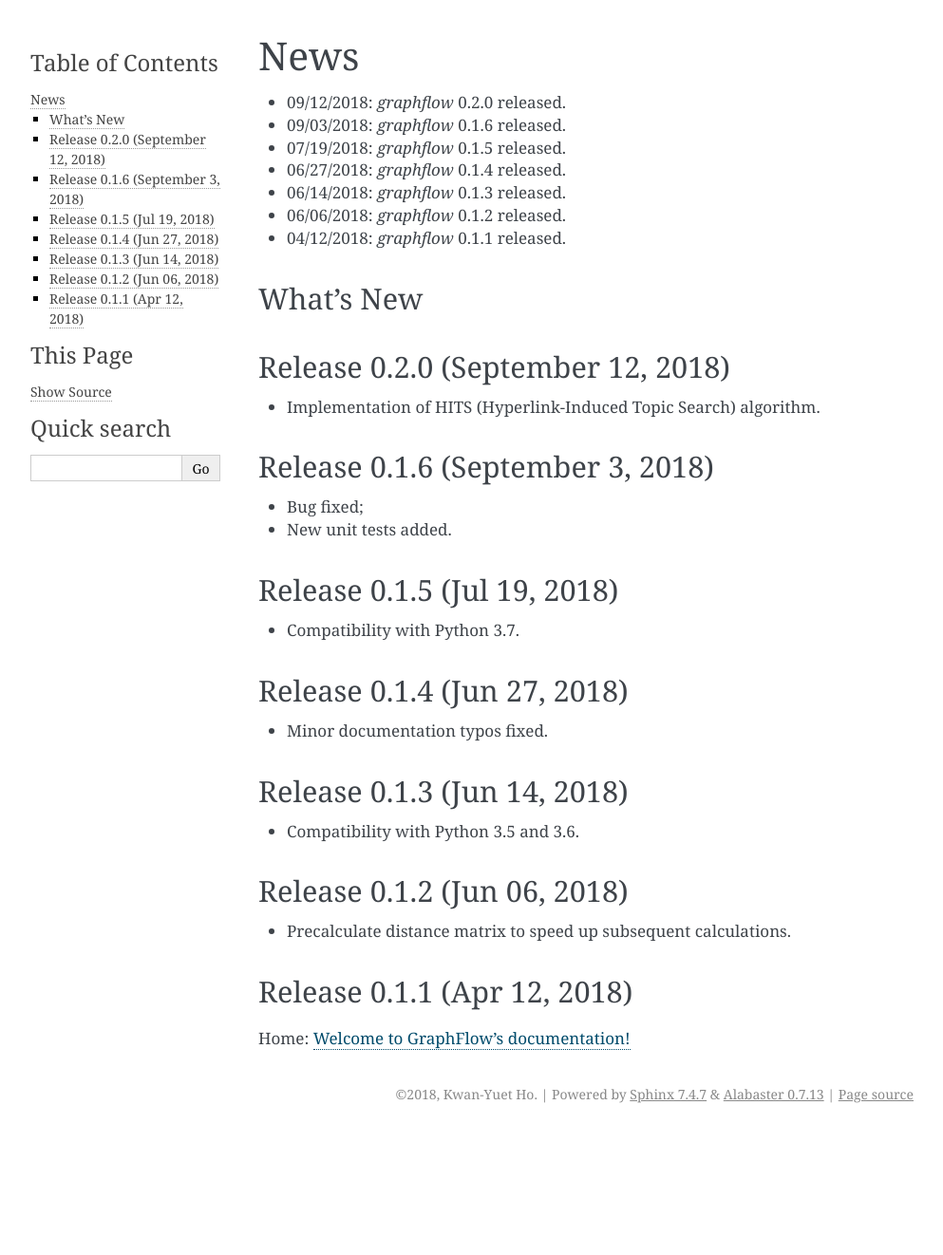
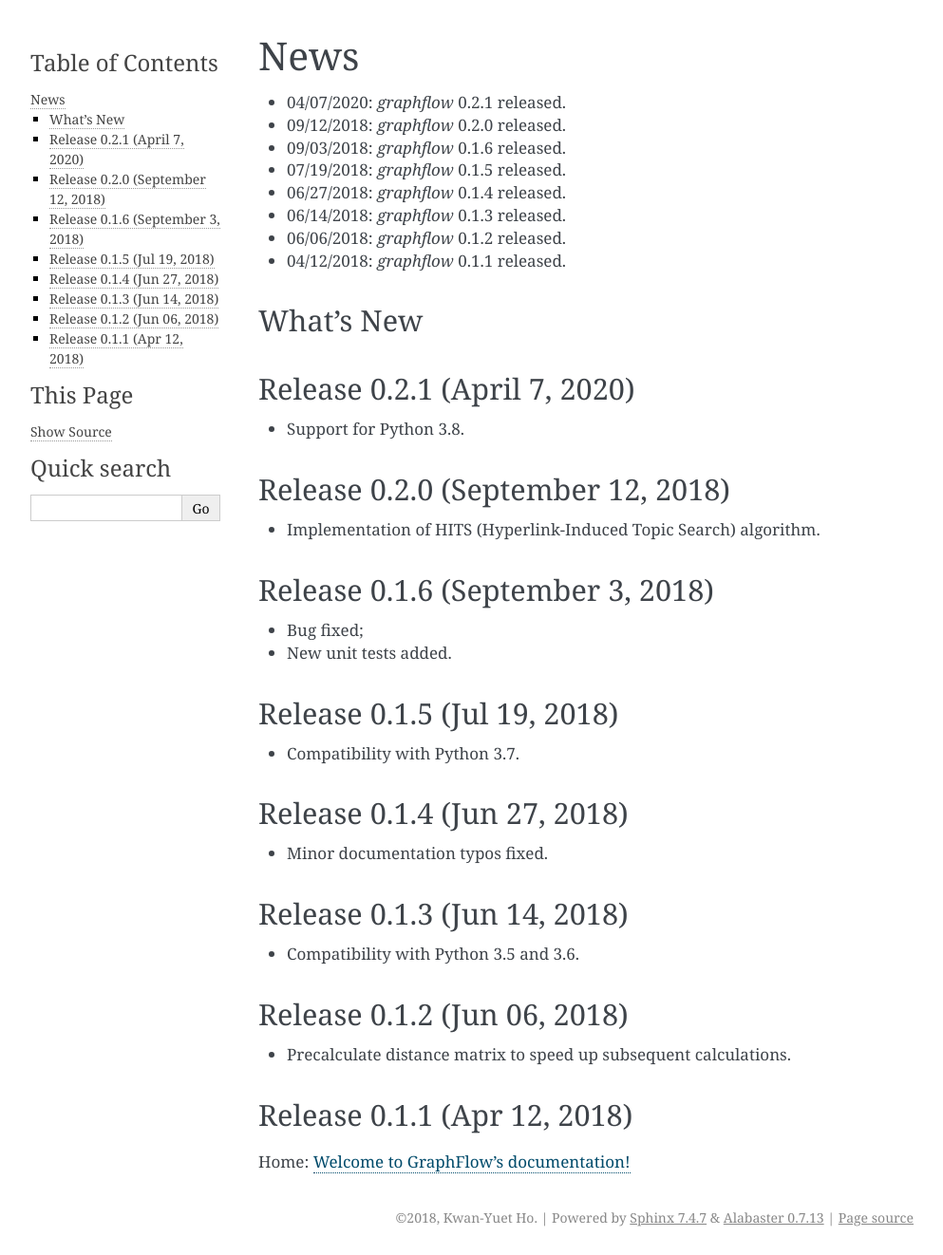
Before and after one commit to stephenhky/GraphFlow, a Sphinx documentation site: the page built from doc/source/news.rst, in a window 1280 px wide. Shown: the whole page at 95% size, without its empty margins (148-1141 px from the left). Built offline with Sphinx 7.4.7, drawn with Linux system fonts in a browser that asks for light colours; before the commit the page ends 1192 px from its top, so only the background shows below that.

Commit message:
release 0.2.1

```diff
--- a/doc/source/conf.py
+++ b/doc/source/conf.py
@@ -57,9 +57,9 @@
 # built documents.
 #
 # The short X.Y version.
-version = u'0.1'
+version = u'0.2'
 # The full version, including alpha/beta/rc tags.
-release = u'0.1.5'
+release = u'0.2.1'
 
 # The language for content autogenerated by Sphinx. Refer to documentation
 # for a list of supported languages.
--- a/doc/source/news.rst
+++ b/doc/source/news.rst
@@ -1,6 +1,7 @@
 News
 ====
 
+* 04/07/2020: `graphflow` 0.2.1 released.
 * 09/12/2018: `graphflow` 0.2.0 released.
 * 09/03/2018: `graphflow` 0.1.6 released.
 * 07/19/2018: `graphflow` 0.1.5 released.
@@ -11,6 +12,11 @@
 
 What's New
 ----------
+
+Release 0.2.1 (April 7, 2020)
+-----------------------------
+
+* Support for Python 3.8.
 
 Release 0.2.0 (September 12, 2018)
 ----------------------------------
--- a/setup.py
+++ b/setup.py
@@ -10,7 +10,7 @@
 
 
 setup(name='graphflow',
-      version="0.2.0",
+      version="0.2.1",
       description="Algorithms for Graph Flow Analysis",
       long_description="Numerical routines for analyzing data represented by graphs",
       classifiers=[
```
Also changed, not shown: README.md (+3 -0 lines).
